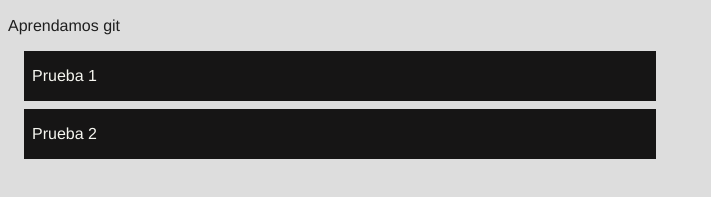
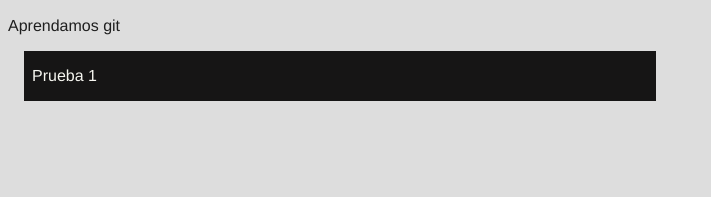
Before and after one commit to danyhoshi/proyecto5, a plain HTML site: page index.html in a window 1280 px wide. Shown: the part 111-308 px from the top of the page, without its empty margins (0-711 px from the left). Drawn offline with Linux system fonts and the light colour scheme.

Commit message:
Revert "add prueba2"
This reverts commit c9bee462fb7f703023957b1ebb4799998f47cd63.

```diff
--- a/index.html
+++ b/index.html
@@ -14,8 +14,6 @@
     <div>
         <p class="codigo">Prueba 1</p>
     </div>
-    <div>
-        <p class="codigo">Prueba 2</p>
-    </div>
+
 </body>
 </html>
```
